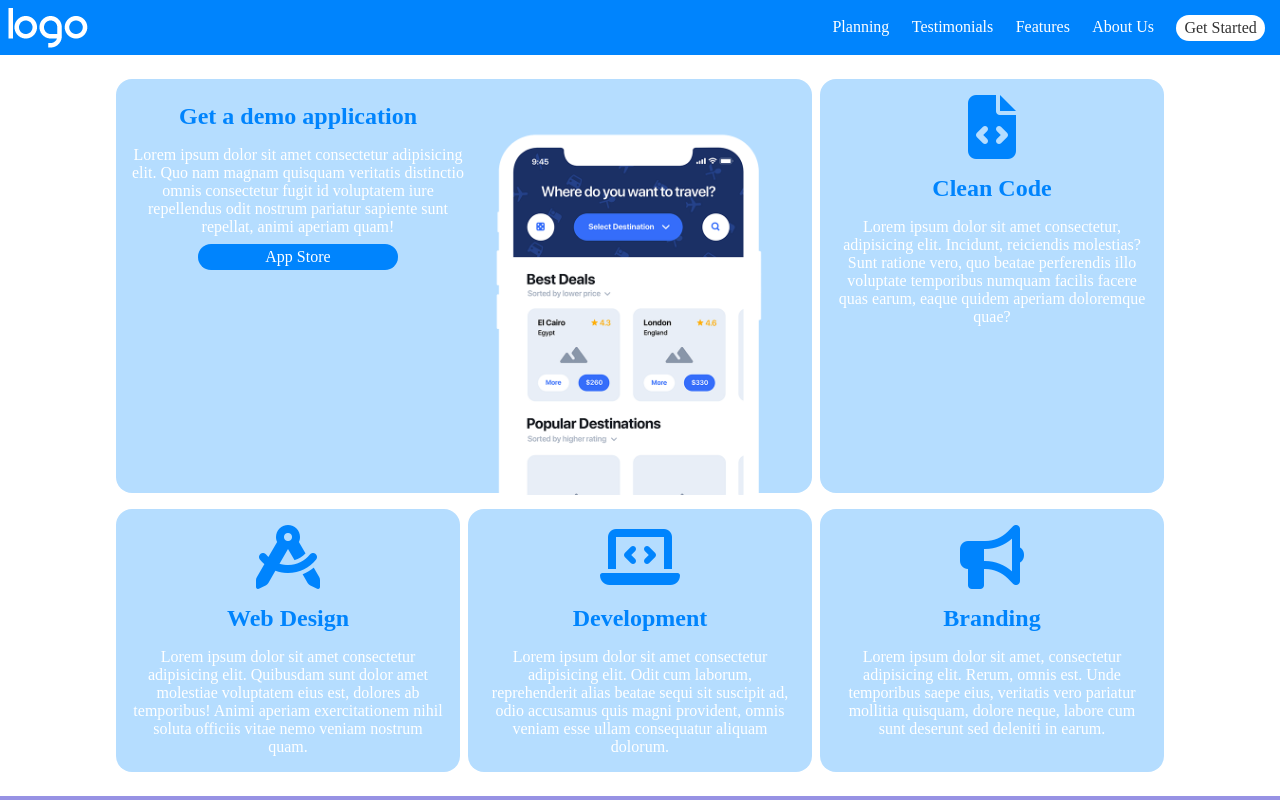
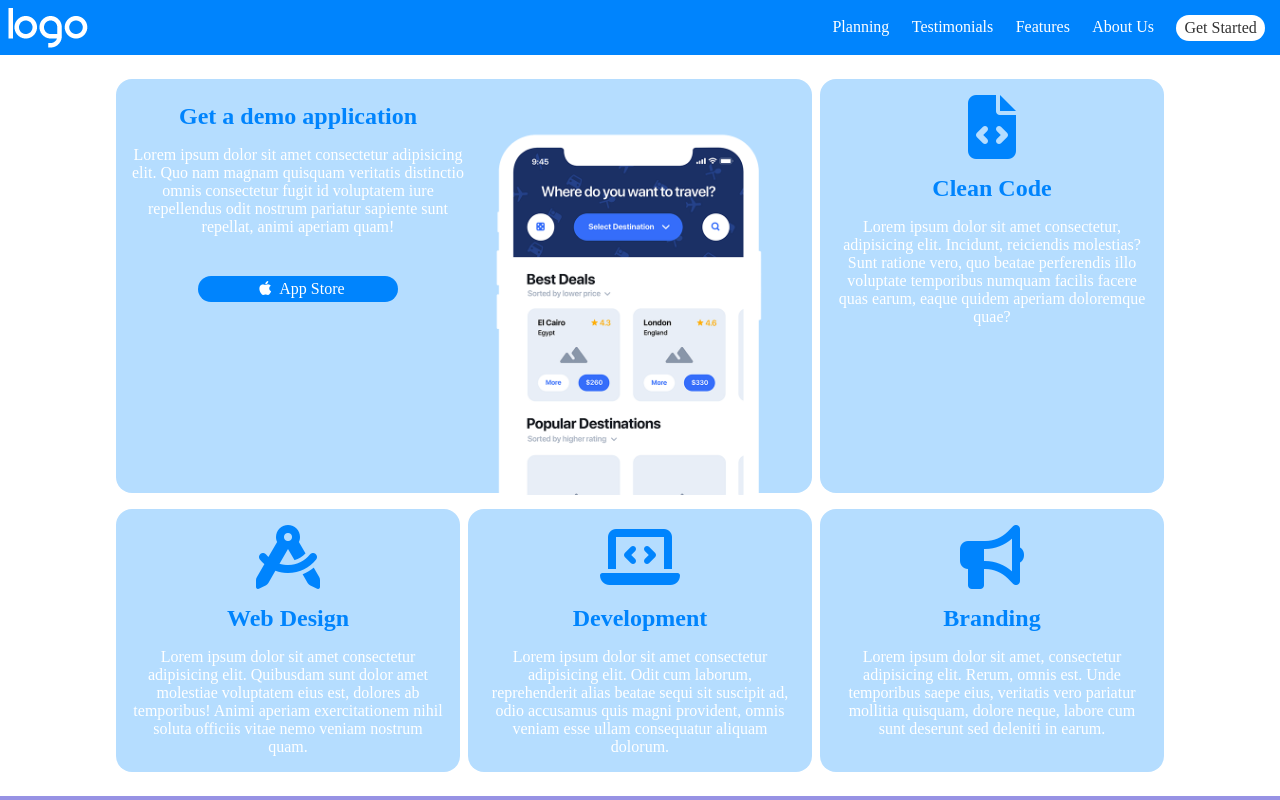
Before and after one commit to DeSantisDomiziano/htmlcss-responsive-layout, a plain HTML site: page index.html in a window 1280 px wide. Shown: the top 800 px of the page. Drawn offline with Linux system fonts and the light colour scheme.

Commit message:
fix section demo apple icon

```diff
--- a/assets/css/style.css
+++ b/assets/css/style.css
@@ -228,6 +228,12 @@ main section:nth-child(even) {
     width: 100%;
 }
 
+#demo .fa-apple {
+    color: white;
+    display: inline;
+    padding: 0 0.5rem;
+}
+
 #demo p {
     text-align: center;
 }
@@ -237,7 +243,7 @@ main section:nth-child(even) {
     text-align: center;
     display: block;
     width: 60%;
-    margin: auto;
+    margin: 2rem auto;
     background-color: var(--rl-header);
     padding: 0.25rem 0rem;
     border-radius: 2rem;
--- a/index.html
+++ b/index.html
@@ -38,7 +38,7 @@
                         <div class="w_50">
                             <h2> Get a demo application</h2>
                             <p>Lorem ipsum dolor sit amet consectetur adipisicing elit. Quo nam magnam quisquam veritatis distinctio omnis consectetur fugit id voluptatem iure repellendus odit nostrum pariatur sapiente sunt repellat, animi aperiam quam!</p>
-                            <a href="">App Store</a>
+                            <a href=""><i class="fa-brands fa-apple"></i>App Store</a>
                         </div>
                         <div class="w_50 img_demo">
                             <img src="./assets/img/phone.png" alt="">
```
